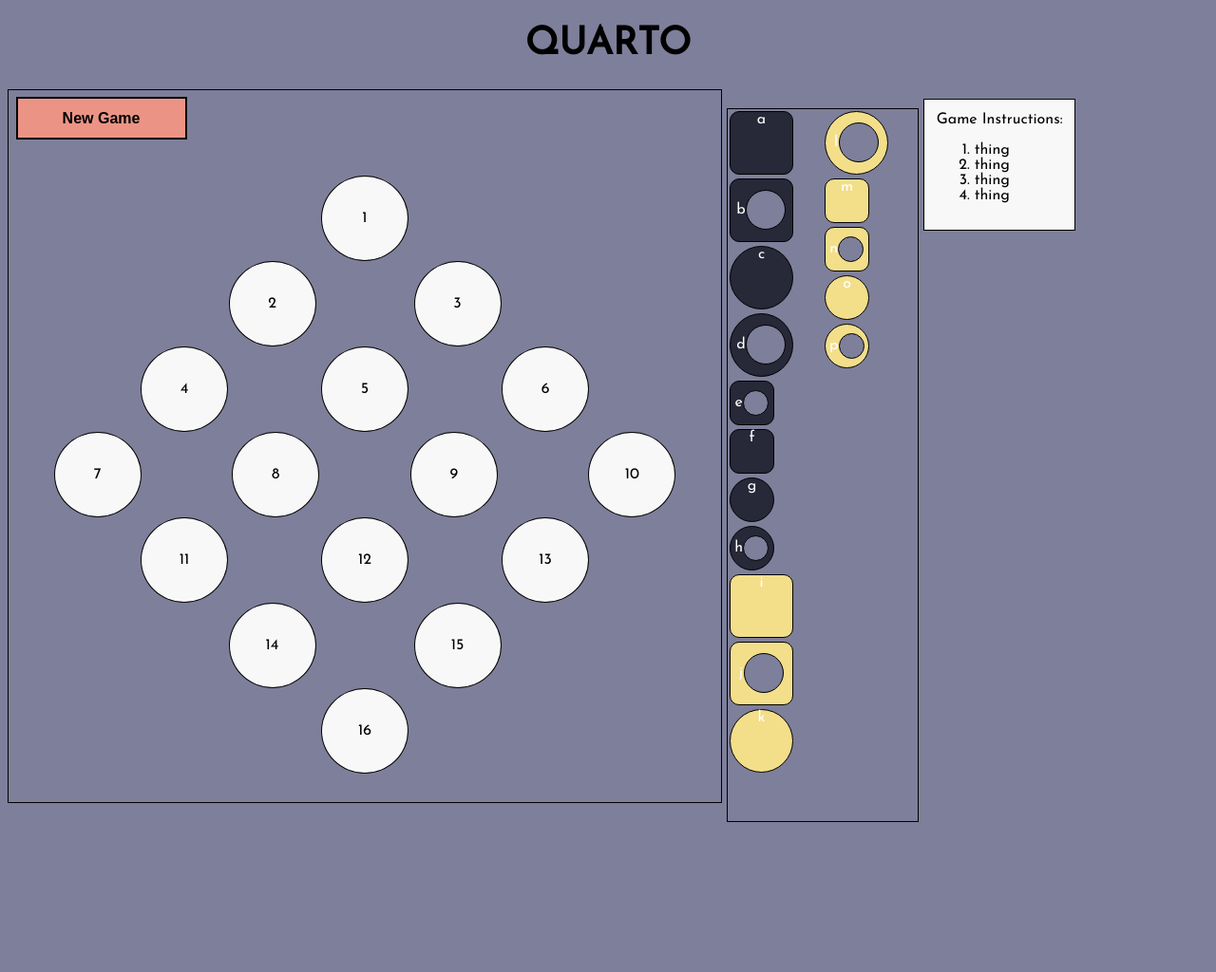
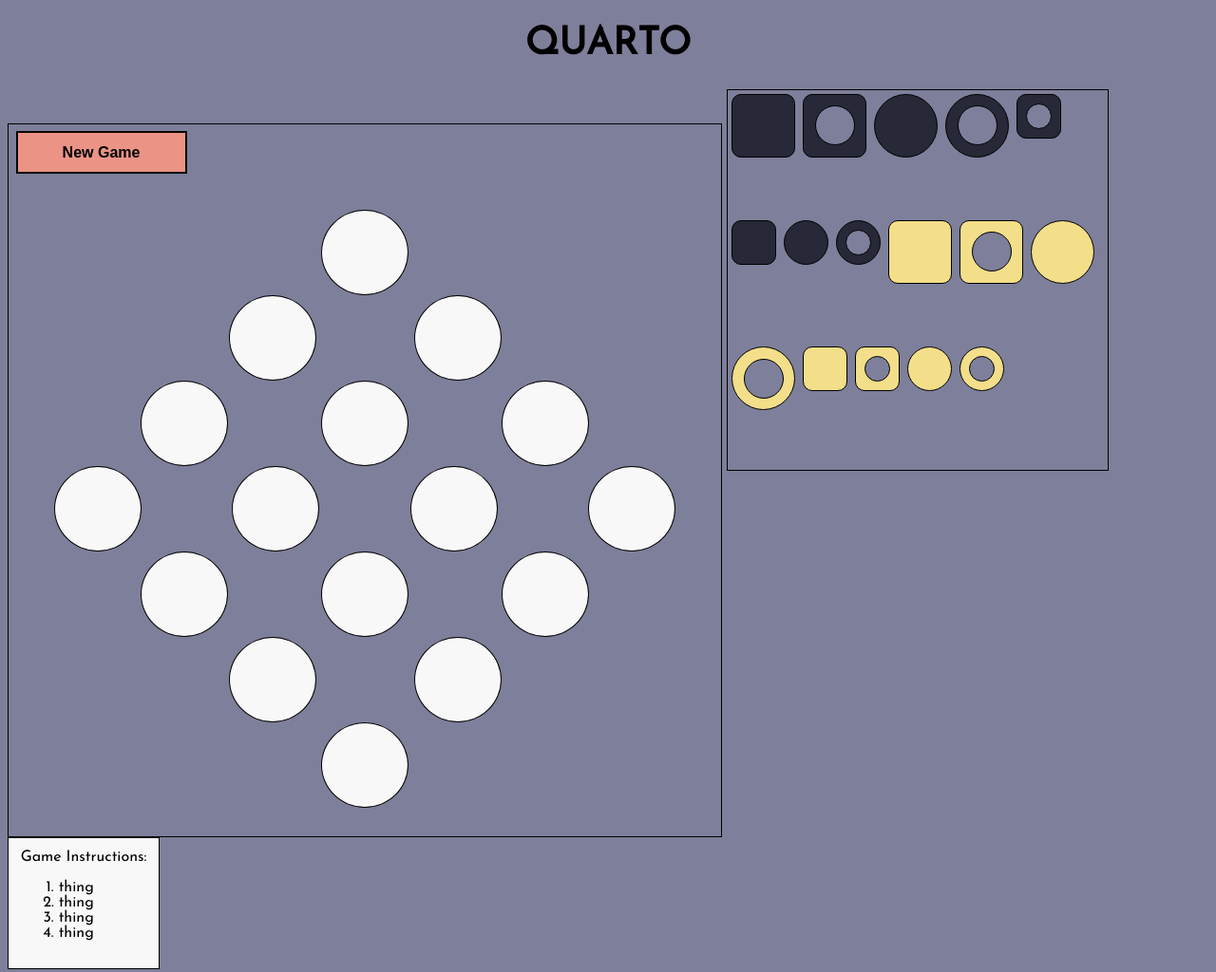
Before and after one commit to kmikitin/Quarto, a plain HTML site: page index.html in a window 1280 px wide. Shown: the whole page at 95% size. Before the commit the page ends 874 px from the top, so only its background shows below. Drawn offline with nearby package versions, Linux system fonts and the light colour scheme.

Commit message:
Commit 10 - updated css and html

```diff
--- a/css/style.css
+++ b/css/style.css
@@ -11,6 +11,7 @@ h1 {
 	font-size: 40px;
 }
 
+/*container div for the board spaces*/
 .board {
 	display: inline-flex;
 	border: 1px solid black;
@@ -71,12 +72,13 @@ h1 {
 	margin-right: 24%;
 }
 
+/*the container div for the game pieces*/
 .game-pieces {
 	display: inline-flex;
-	flex-direction: column;
+	flex-direction: row;
 	flex-wrap: wrap;
-	height: 750px;
-	width: 200px;
+	height: 400px;
+	width: 400px;
 	border: 1px solid black;
 	color: white;
 	text-align: center;
--- a/index.html
+++ b/index.html
@@ -15,75 +15,67 @@
 			<button class="button" id="new-game">New Game</button>
 		</div>
 		<div class="row" id="row1">
-			<div class="spot" id="one">1</div>
+			<div class="spot" id="one"></div>
 		</div>
 		<div class="row" id="row2">
-			<div class="spot" id="two">2</div>
-			<div class="spot" id="three">3</div>
+			<div class="spot" id="two"></div>
+			<div class="spot" id="three"></div>
 		</div>
 		<div class="row" id="row3">
-			<div class="spot" id="four">4</div>
-			<div class="spot" id="five">5</div>
-			<div class="spot" id="six">6</div>
+			<div class="spot" id="four"></div>
+			<div class="spot" id="five"></div>
+			<div class="spot" id="six"></div>
 		</div>
 		<div class="row" id="row4">
-			<div class="spot" id="seven">7</div>
-			<div class="spot" id="eight">8</div>
-			<div class="spot" id="nine">9</div>
-			<div class="spot" id="ten">10</div>
+			<div class="spot" id="seven"></div>
+			<div class="spot" id="eight"></div>
+			<div class="spot" id="nine"></div>
+			<div class="spot" id="ten"></div>
 		</div>
 		<div class="row" id="row5">
-			<div class="spot" id="eleven">11</div>
-			<div class="spot" id="twelve">12</div>
-			<div class="spot" id="thirteen">13</div>
+			<div class="spot" id="eleven"></div>
+			<div class="spot" id="twelve"></div>
+			<div class="spot" id="thirteen"></div>
 		</div>
 		<div class="row" id="row6">
-			<div class="spot" id="fourteen">14</div>
-			<div class="spot" id="fifteen">15</div>
+			<div class="spot" id="fourteen"></div>
+			<div class="spot" id="fifteen"></div>
 		</div>
 		<div class="row" id="row7">
-			<div class="spot" id="sixteen">16</div>
+			<div class="spot" id="sixteen"></div>
 		</div>
 	</div>
 	<div class="game-pieces">
-		<div class="big square dark smooth" id="A">a</div>
+		<div class="big square dark smooth" id="A"></div>
 		<div class="big square dark hole" id="B">
-			b
 			<div class="inner-circle" id="big"></div>
 		</div>
-		<div class="big circle dark smooth" id="C">c</div>
+		<div class="big circle dark smooth" id="C"></div>
 		<div class="big circle dark hole" id="D">
-			d
 			<div class="inner-circle" id="big"></div>
 		</div>
 		<div class="small square dark smooth" id="E">
-			e
 			<div class="inner-circle"></div>
 		</div>
-		<div class="small square dark hole" id="F">f</div>
-		<div class="small circle dark smooth" id="G">g</div>
+		<div class="small square dark hole" id="F"></div>
+		<div class="small circle dark smooth" id="G"></div>
 		<div class="small circle dark hole" id="H">
-			h
 			<div class="inner-circle"></div>
 		</div>
-		<div class="big square light smooth" id="I">i</div>
+		<div class="big square light smooth" id="I"></div>
 		<div class="big square light hole" id="J">
-			j
 			<div class="inner-circle" id="big"></div>
 		</div>
-		<div class="big circle light smooth" id="K">k</div>
+		<div class="big circle light smooth" id="K"></div>
 		<div class="big circle light hole" id="L">
-			l
 			<div class="inner-circle" id="big"></div>
 		</div>
-		<div class="small square light smooth" id="M">m</div>
+		<div class="small square light smooth" id="M"></div>
 		<div class="small square light hole" id="N">
-			n
 			<div class="inner-circle"></div>
 		</div>
-		<div class="small circle light smooth" id="O">o</div>
+		<div class="small circle light smooth" id="O"></div>
 		<div class="small circle light hole " id="P">
-			p
 			<div class="inner-circle"></div>
 		</div>
 	</div>
```
